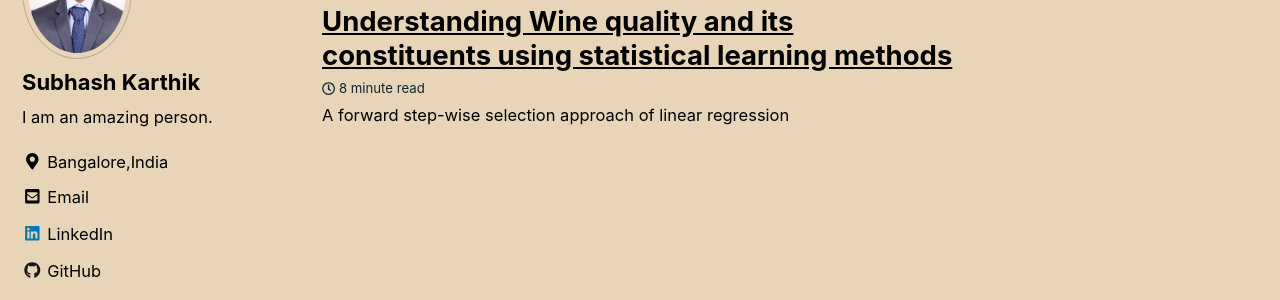
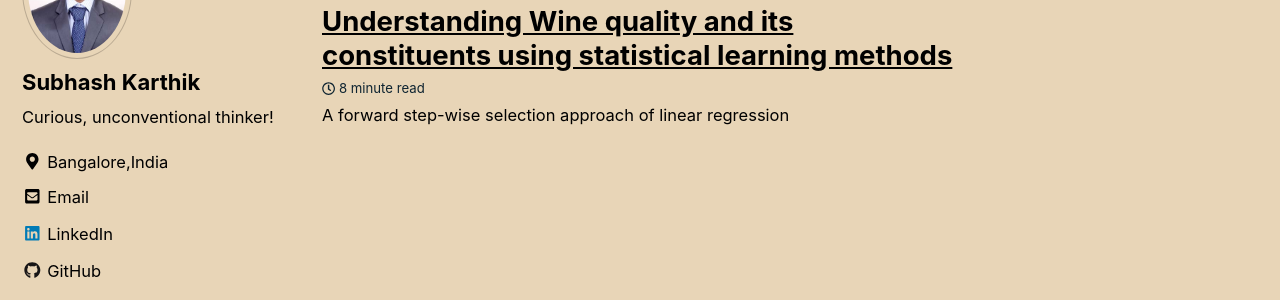
Before and after one commit to subhash-karthik/subhash-karthik.github.io, a Jekyll site: the page built from index.html, in a window 1280 px wide. Shown: the part 223-523 px from the top of the page. Built offline with Jekyll 4.4.1, drawn with Linux system fonts in a browser that asks for light colours; nearby versions of some CDN libraries; the list of posts is cut into pages by our own code.

Commit message:
final changes before uploading

```diff
--- a/_config.yml
+++ b/_config.yml
@@ -102,7 +102,7 @@ analytics:
 author:
   name             : "Subhash Karthik"
   avatar           : "images/subhash_photo.jpg"# path of avatar image, e.g. "/assets/images/bio-photo.jpg"
-  bio              : "I am an amazing person."
+  bio              : "Curious, unconventional thinker!"
   location         : "Bangalore,India"
   email            : "subkart69@gmail.com"
   uri              :
```
Also changed, not shown: README.md (deleted).
